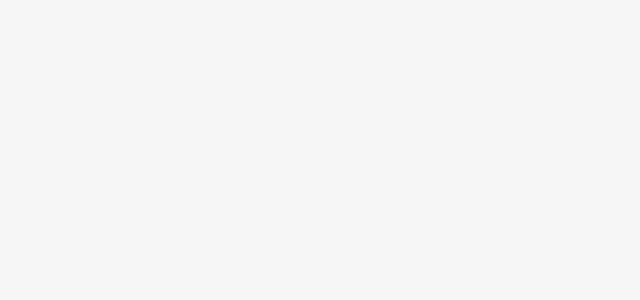
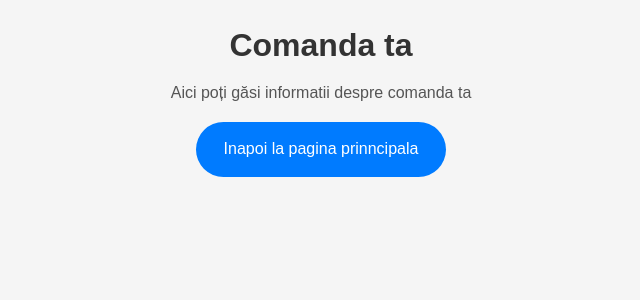
Before and after one commit to Claudiu0103/Personal---Projects-, a React (Create React App) app: page /order in a window 1280 px wide. Before the commit this address had no page. Shown: the top 300 px of the page, without its empty margins (319-959 px from the left). Built offline with nearby package versions, Linux system fonts and the light colour scheme.

Commit message:
CosDoarFrontEnd

```diff
--- a/src/App.js
+++ b/src/App.js
@@ -11,6 +11,8 @@ import ClientManagement from "./Components/ClientManagement";
 import CarManagement from "./Components/CarManagement";
 import {useEffect, useState} from "react";
 import CreateAccount from "./Components/CreateAccount";
+import ViewCart from "./Components/ViewCart";
+import Order from "./Components/Order";
 
 
 function App() {
@@ -55,6 +57,8 @@ function App() {
                         <Route path="/create-account"
                                element={<CreateAccount setAuthenticated={setIsAuthenticated} setUserRole={setUserRole}
                                                        setIdUser={setIdUser}/>}/>
+                        <Route path="/view-cart" element={<ViewCart/>}/>
+                        <Route path="/order" element={<Order/>}/>
                         {/*<Route*/}
                         {/*    path="/login"*/}
                         {/*    element={<LogIn setAuthenticated={setIsAuthenticated} />}*/}
--- a/src/Components/Home.js
+++ b/src/Components/Home.js
@@ -39,6 +39,9 @@ function Home({ isAuthenticated, userRole, setAuthenticated, setUserRole }) {
     const handleGoToManagementCars = () => {
         navigate('/management-cars');
     };
+    const handleGoToViewCart = () => {
+        navigate('/view-cart');
+    };
 
     return (
         <div className="home">
@@ -62,8 +65,10 @@ function Home({ isAuthenticated, userRole, setAuthenticated, setUserRole }) {
                             <button onClick={handleGoToShowRoomList}>Vezi Showroom-uri</button>
                             <button onClick={handleGoToDataManagement}>Vezi Date Personale</button>
                             <button onClick={handleGoToCarHistory}>Istoric Mașini</button>
+                            <button onClick={handleGoToViewCart}>Vezi Cosul</button>
                         </>
                     )}
+
                     {isAuthenticated && userRole === 'Admin' && (
                         <>
                             <button onClick={handleGoToManagementShowrooms}>Management Showroom-uri</button>
--- /dev/null
+++ b/src/Components/Order.js
@@ -0,0 +1,19 @@
+import React from 'react';
+import {useNavigate} from 'react-router-dom';
+
+function Order() {
+    const handleGoHome = () => {
+        navigate('/');
+    };
+    const navigate = useNavigate();
+
+    return (
+        <div>
+            <h2>Comanda ta</h2>
+            <p>Aici poți găsi informatii despre comanda ta</p>
+            <button onClick={handleGoHome}>Inapoi la pagina prinncipala</button>
+        </div>
+    );
+}
+
+export default Order;
--- /dev/null
+++ b/src/Components/ViewCart.js
@@ -0,0 +1,18 @@
+import React from 'react';
+import { useNavigate } from 'react-router-dom';
+
+function ViewCart() {
+    const handleGoToOrder = () => {
+        navigate('/order');
+    };
+    const navigate = useNavigate();
+    return (
+        <div>
+            <h2>Vezi Cosul</h2>
+            <p>Aici poți găsi date despre cosul tau</p>
+            <button onClick={handleGoToOrder}>Comanda</button>
+        </div>
+    );
+}
+
+export default ViewCart;
```
